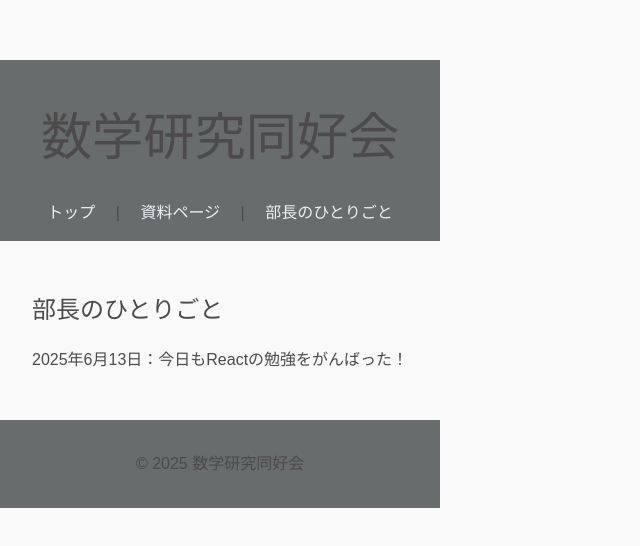
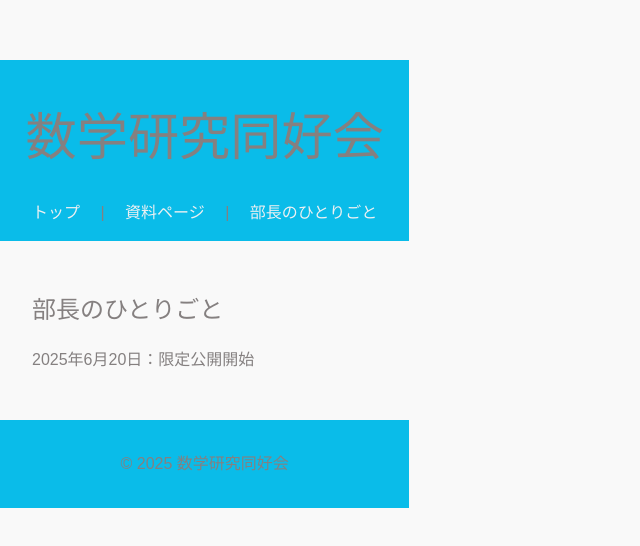
Before and after one commit to OSK-haru/math-club-site, a React (Vite) app: page /diary in a window 1280 px wide. Shown: the part 116-662 px from the top of the page, without its empty margins (0-640 px from the left). Built offline with nearby package versions, Linux system fonts and the light colour scheme; the HTML template or start-up script is replaced by a standard one.

Commit message:
changed color

```diff
--- a/src/App.css
+++ b/src/App.css
@@ -3,11 +3,11 @@ body {
   margin: 0;
   padding: 0;
   background: #f9f9f9;
-  color: #4c4a4a;
+  color: #858080;
 }
 
 header, footer {
-  background: #686c6d;
+  background: #0abce9;
   padding: 1rem;
   text-align: center;
 }
--- a/src/pages/Diary.jsx
+++ b/src/pages/Diary.jsx
@@ -2,7 +2,7 @@ function Diary() {
   return (
     <main>
       <h2>部長のひとりごと</h2>
-      <p>2025年6月13日：今日もReactの勉強をがんばった！</p>
+      <p>2025年6月20日：限定公開開始</p>
     </main>
   );
 }
```
